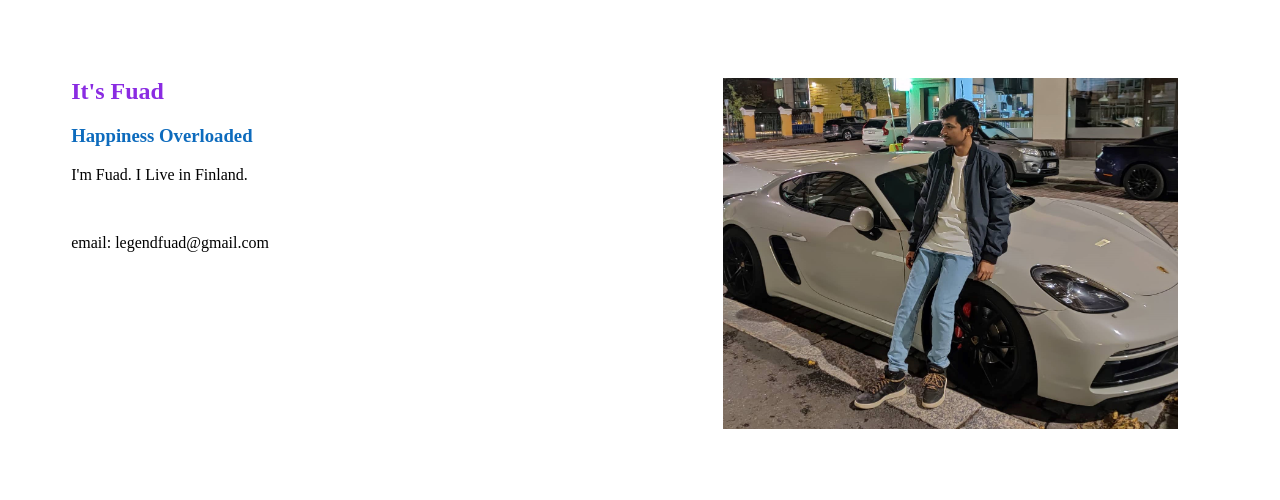
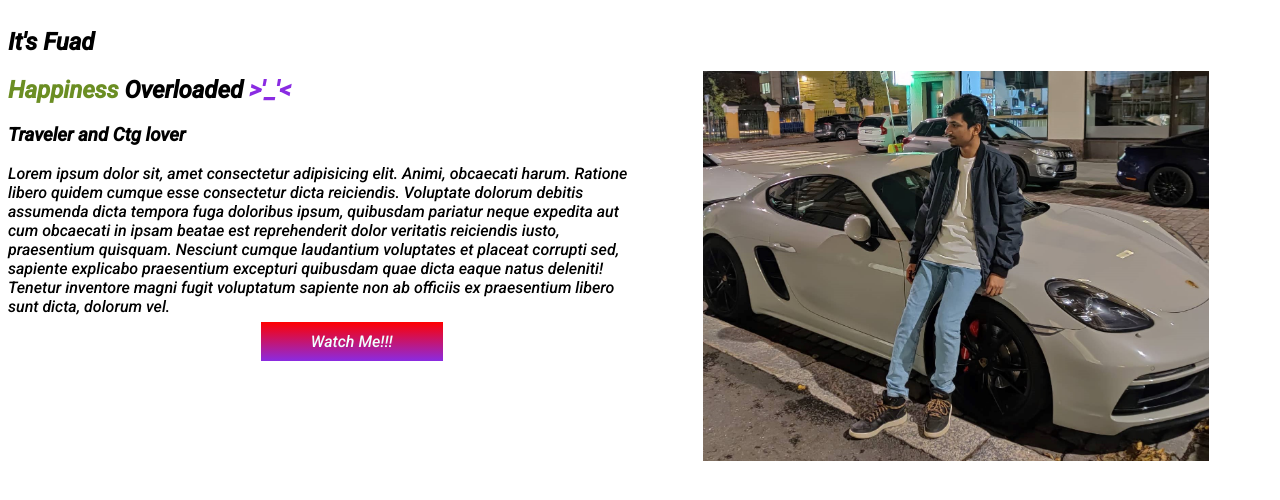
Before and after one commit to Naga2403/fuad-portfolio, a plain HTML site: page index.html in a window 1280 px wide. Drawn offline with Linux system fonts and the light colour scheme.

Commit message:
new update

```diff
--- a/index.html
+++ b/index.html
@@ -7,20 +7,39 @@
     <meta name="viewport" content="width=device-width, initial-scale=1.0">
     <title>Fuad's Porfolio</title>
     <link rel="stylesheet" href="style.css">
+    <link rel="preconnect" href="https://fonts.googleapis.com">
+    <link rel="preconnect" href="https://fonts.gstatic.com" crossorigin>
+    <link href="https://fonts.googleapis.com/css2?family=Roboto:ital,wght@1,500&display=swap" rel="stylesheet">
 </head>
 
 <body>
     <section>
+
         <div class="half-width">
             <h1>It's Fuad</h1>
-            <h3>Happiness Overloaded</h3>
-            <p>I'm Fuad. I Live in Finland.</p><br>
-            <p><span class="sp-email">email: </span> legendfuad@gmail.com</p>
+            <h1><span class="sp1">Happiness</span> Overloaded <span class="sp2"> >'_'< </span>
+            </h1>
+
+            <h3>Traveler and Ctg lover</h3>
+            <p>Lorem ipsum dolor sit, amet consectetur adipisicing elit. Animi, obcaecati harum. Ratione libero quidem
+                cumque
+                esse consectetur dicta reiciendis. Voluptate dolorum debitis assumenda dicta tempora fuga doloribus
+                ipsum,
+                quibusdam pariatur neque expedita aut cum obcaecati in ipsam beatae est reprehenderit dolor veritatis
+                reiciendis
+                iusto, praesentium quisquam. Nesciunt cumque laudantium voluptates et placeat corrupti sed, sapiente
+                explicabo
+                praesentium excepturi quibusdam quae dicta eaque natus deleniti! Tenetur inventore magni fugit
+                voluptatum
+                sapiente non ab officiis ex praesentium libero sunt dicta, dolorum vel.</p>
+            <a class="link-button" target="_blank" href="https://www.facebook.com/profile.php?id=100008617118497">Watch
+                Me!!!</a>
         </div>
         <div class="half-width">
             <img src="images/fuad-pic1.jpg" alt="">
         </div>
     </section>
+
 </body>
 
 </html>
--- a/style.css
+++ b/style.css
@@ -1,29 +1,34 @@
+body {
+    font-family: 'Roboto', sans-serif;
+}
+
+.sp1 {
+    color: olivedrab;
+}
+
+.sp2 {
+    color: blueviolet;
+}
+
 section {
     display: flex;
 }
 
-h1 {
-    font-weight: 300px;
-    color: blueviolet;
+.half-width {
+    width: 50%;
 }
 
-h3 {
-    font-weight: 30px;
-    color: rgb(13, 107, 189);
+.half-width img {
+    width: 80%;
+    padding-left: 10%;
+    padding-top: 10%;
 }
 
-#sp-email {
-    color: brown;
-    font-weight: 900;
+.link-button {
+    background-image: linear-gradient(red, blueviolet);
+    text-decoration: none;
+    padding: 10px 50px;
+    margin-left: 40%;
+    color: azure;
+
 }
-
-img {
-    width: 80%;
-    padding: 20px;
-}
-
-.half-width {
-    width: 50%;
-    padding-left: 5%;
-    padding-top: 50px;
-}
```
